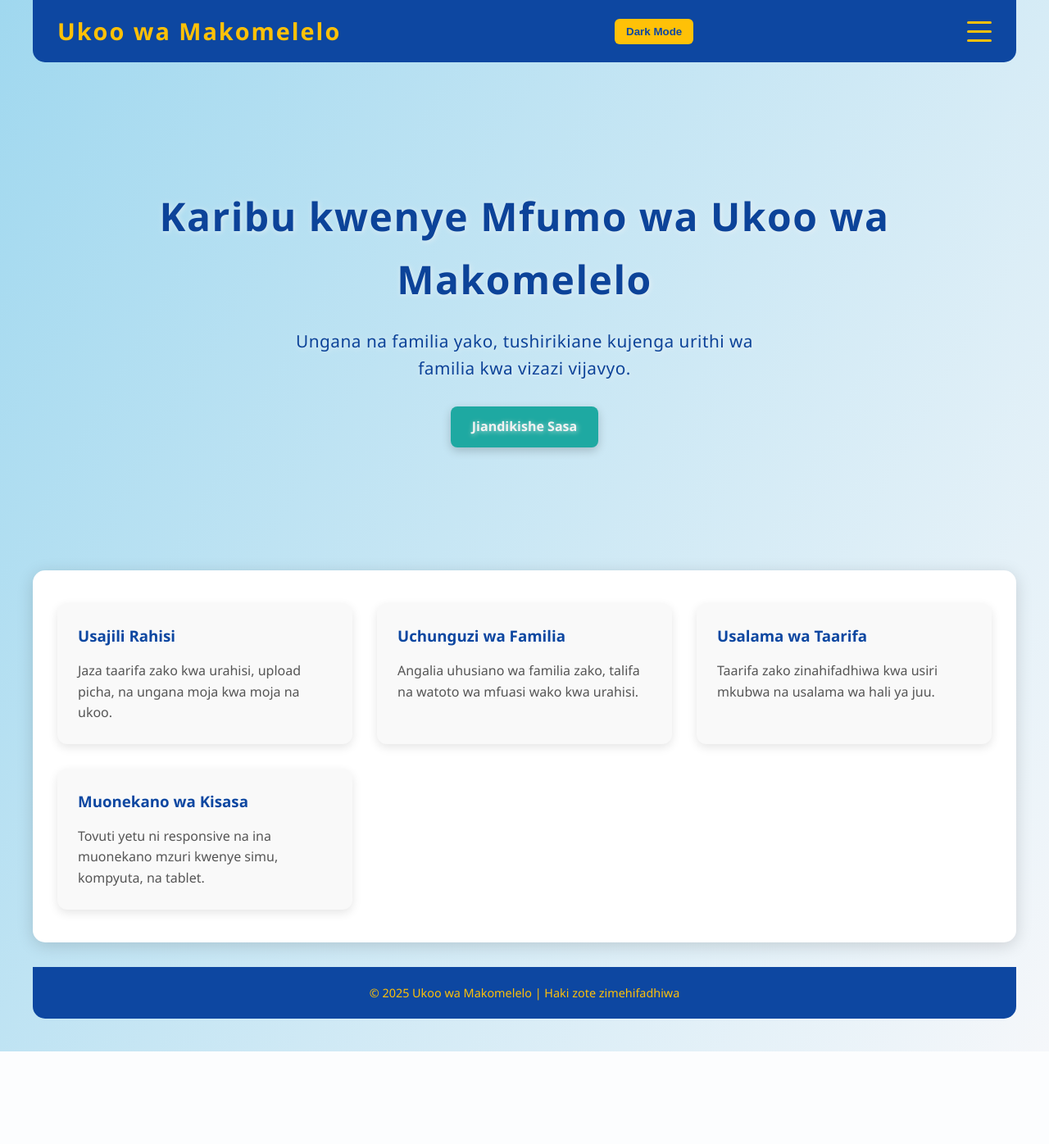
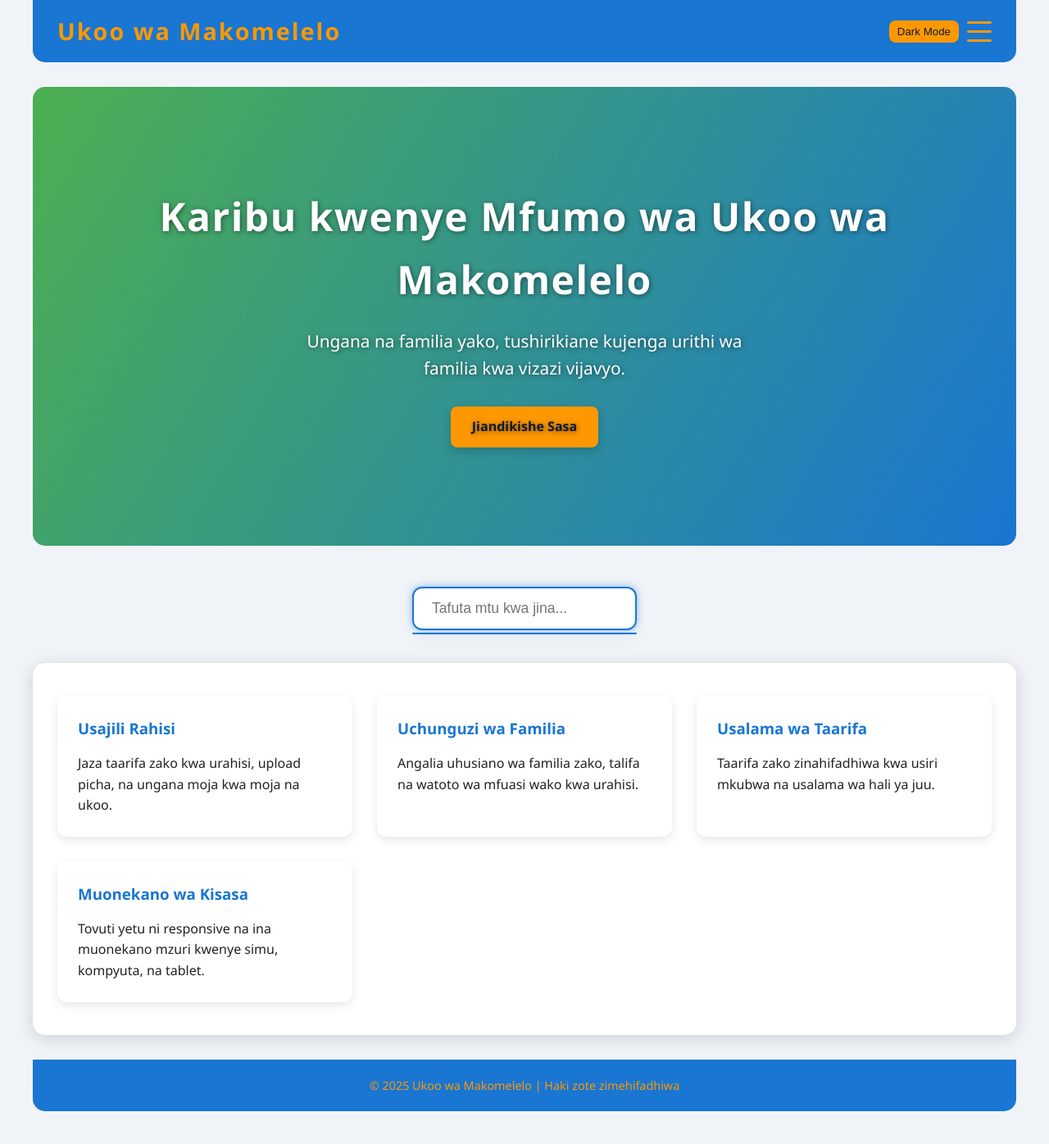
Before and after one commit to Georgemabeyo/ukoo, a PHP site: page / in a window 1280 px wide. Shown: the whole page at 82% size. Before the commit the page ends 1283 px from the top, so only its background shows below. Run offline with PHP 8.4, Linux system fonts and the light colour scheme.

Commit message:
Update index.php

```diff
--- a/index.php
+++ b/index.php
@@ -1,4 +1,6 @@
-<?php // index.php ?>
+<?php
+// index.php
+?>
 <!DOCTYPE html>
 <html lang="sw">
 <head>
@@ -7,279 +9,151 @@
 <title>Ukoo wa Makomelelo | Karibu</title>
 <style>
 /* Reset */
-* {
-    margin: 0;
-    padding: 0;
-    box-sizing: border-box;
+* { margin:0; padding:0; box-sizing:border-box; }
+
+/* Base Colors */
+:root {
+    --primary-color: #1976d2;    /* New blue */
+    --secondary-color: #ff9800;  /* orange accent */
+    --accent-color: #4caf50;     /* green */
+    --bg-color: #f0f4f8;         /* light background */
+    --text-color: #222;
+    --feature-bg: #fff;
 }
+
+/* Dark Mode */
+body.dark {
+    --bg-color: #121212;
+    --text-color: #eee;
+    --primary-color: #2196f3;
+    --secondary-color: #ffc107;
+    --accent-color: #00e676;
+    --feature-bg: #1e1e1e;
+}
+
+/* Body */
 body {
     font-family: 'Segoe UI', Tahoma, Geneva, Verdana, sans-serif;
-    background: linear-gradient(120deg, #a0d8ef 0%, #f5f7fa 100%);
-    color: #222;
-    line-height: 1.6;
-    min-height: 100vh;
-    display: flex;
-    flex-direction: column;
-    align-items: center;
-    padding: 0 15px 40px;
-    transition: background 0.3s, color 0.3s;
-}
-
-/* Dark mode */
-body.dark {
-    background: #121212;
-    color: #eee;
-}
-body.dark header,
-body.dark nav,
-body.dark footer {
-    background: #1f1f1f;
-    color: #ffc107;
-}
-body.dark .feature-box {
-    background: #1e1e1e;
-    color: #eee;
-}
-body.dark #searchInput {
-    background: #1e1e1e;
-    color: #fff;
-    border-color: #ffc107;
-}
-body.dark #searchResults {
-    background: #1f1f1f;
-    border-color: #ffc107;
-}
-body.dark #personDetails {
-    background: #1f1f1f;
-    color: #fff;
+    background-color: var(--bg-color);
+    color: var(--text-color);
+    line-height:1.6;
+    min-height:100vh;
+    display:flex;
+    flex-direction:column;
+    align-items:center;
+    padding:0 15px 40px;
+    transition: all 0.3s ease;
 }
 
 /* Header */
 header {
-    background: #0d47a1;
-    color: #ffc107;
+    background: var(--primary-color);
+    color: var(--secondary-color);
     padding: 15px 30px;
-    display: flex;
-    justify-content: space-between;
-    align-items: center;
-    width: 100%;
-    max-width: 1200px;
+    display:flex; justify-content:space-between; align-items:center;
+    width:100%; max-width:1200px;
     position: relative;
     z-index: 1000;
     border-radius: 0 0 15px 15px;
 }
-header .logo {
-    font-weight: 700;
-    font-size: 1.8rem;
-    letter-spacing: 2px;
-    user-select: none;
-}
+header .logo { font-weight:700; font-size:1.8rem; letter-spacing:2px; user-select:none; }
 
 /* Nav */
 nav {
-    position: absolute;
-    top: 100%;
-    right: 30px;
-    background: #0d47a1;
-    flex-direction: column;
-    width: 220px;
-    border-radius: 0 0 10px 10px;
-    max-height: 0;
-    overflow: hidden;
-    box-shadow: 0 8px 16px rgba(0,0,0,0.3);
-    transition: max-height 0.35s ease;
-    z-index: 1500;
+    position:absolute; top:100%; right:30px;
+    background: var(--primary-color); flex-direction:column;
+    width:220px; max-height:0; overflow:hidden;
+    border-radius:0 0 10px 10px;
+    box-shadow:0 8px 16px rgba(0,0,0,0.3);
+    transition:max-height 0.35s ease;
+    z-index:1500;
 }
-nav.open {
-    max-height: 350px;
+nav.open { max-height:350px; }
+nav a {
+    display:block; padding:12px 25px;
+    color: var(--secondary-color); font-weight:600;
+    font-size:1.1rem; text-decoration:none;
+    border-radius:0 0 0 10px; transition: background 0.3s;
 }
-nav a {
-    display: block;
-    padding: 12px 25px;
-    color: #ffc107;
-    font-weight: 600;
-    font-size: 1.1rem;
-    text-decoration: none;
-    border-radius: 0 0 0 10px;
-    transition: background-color 0.3s ease;
-}
-nav a:hover, nav a:focus {
-    background: #ffc107;
-    color: #0d47a1;
-    outline: none;
-}
+nav a:hover, nav a:focus { background: var(--secondary-color); color: var(--primary-color); outline:none; }
 
 /* Menu Toggle */
-.menu-toggle {
-    display: flex;
-    flex-direction: column;
-    cursor: pointer;
-    width: 30px;
-    height: 25px;
-    justify-content: space-between;
-    user-select: none;
-    z-index: 1600;
-}
-.menu-toggle span {
-    height: 3px;
-    width: 100%;
-    background: #ffc107;
-    border-radius: 3px;
-    transition: all 0.3s ease;
-}
-.menu-toggle.active span:nth-child(1) {
-    transform: rotate(45deg) translate(5px, 5px);
-}
-.menu-toggle.active span:nth-child(2) {
-    opacity: 0;
-}
-.menu-toggle.active span:nth-child(3) {
-    transform: rotate(-45deg) translate(6px, -6px);
-}
+.menu-toggle { display:flex; flex-direction:column; cursor:pointer; width:30px; height:25px; justify-content:space-between; user-select:none; z-index:1600; }
+.menu-toggle span { height:3px; width:100%; background: var(--secondary-color); border-radius:3px; transition:all 0.3s; }
+.menu-toggle.active span:nth-child(1) { transform: rotate(45deg) translate(5px,5px); }
+.menu-toggle.active span:nth-child(2) { opacity:0; }
+.menu-toggle.active span:nth-child(3) { transform: rotate(-45deg) translate(6px,-6px); }
 
 /* Hero */
 .hero {
-    height: 70vh;
-    width: 100%;
-    max-width: 1200px;
-    border-radius: 15px;
-    display: flex;
-    filter: brightness(0.95);
-    align-items: center;
-    justify-content: center;
-    text-align: center;
-    padding: 0 20px;
-    color: #0d47a1;
-    text-shadow: 1px 1px 6px rgba(255,255,255,0.7);
-    flex-direction: column;
-    user-select: none;
-    margin: 30px 0;
+    height:70vh; width:100%; max-width:1200px; border-radius:15px;
+    display:flex; align-items:center; justify-content:center;
+    text-align:center; padding:0 20px; flex-direction:column;
+    color:#fff; text-shadow:1px 1px 6px rgba(0,0,0,0.5);
+    margin:30px 0;
+    background: linear-gradient(120deg, var(--accent-color) 0%, var(--primary-color) 100%);
 }
-.hero h1 {
-    font-size: 3rem;
-    margin-bottom: 20px;
-    font-weight: 900;
-    letter-spacing: 1.5px;
+.hero h1 { font-size:3rem; margin-bottom:20px; font-weight:900; letter-spacing:1.5px; }
+.hero p { font-size:1.3rem; max-width:600px; margin-bottom:30px; font-weight:500; }
+
+/* Buttons */
+.btn-primary {
+    background: var(--secondary-color); color: #0d1b3a; padding:12px 26px;
+    font-size:1rem; font-weight:600; border:none; border-radius:8px;
+    cursor:pointer; text-decoration:none; transition:all 0.3s; box-shadow:0 4px 12px rgba(0,0,0,0.2);
 }
-.hero p {
-    font-size: 1.3rem;
-    max-width: 600px;
-    margin-bottom: 30px;
-    font-weight: 500;
-    letter-spacing: 0.5px;
+.btn-primary:hover, .btn-primary:focus { background:#ffb300; box-shadow:0 6px 18px rgba(0,0,0,0.25); }
+
+/* Main & Features */
+main {
+    background: var(--feature-bg); width:100%; max-width:1200px;
+    border-radius:15px; padding:40px 30px; box-shadow:0 4px 20px rgba(0,0,0,0.15);
+    flex-grow:1; margin-bottom:30px;
 }
-
-/* Button */
-.btn-primary {
-    background: #20b2aa; /* friendly teal */
-    color: #fff;
-    padding: 12px 26px;
-    font-size: 1rem;
-    font-weight: 600;
-    border: none;
-    border-radius: 8px;
-    cursor: pointer;
-    text-decoration: none;
-    transition: all 0.3s ease;
-    user-select: none;
-    box-shadow: 0 4px 12px rgba(0,0,0,0.2);
-}
-.btn-primary:hover,
-.btn-primary:focus {
-    background: #17a398; /* slightly darker */
-    outline: none;
-    box-shadow: 0 6px 18px rgba(0,0,0,0.25);
-}
-
-/* Main */
-main {
-    background: white;
-    width: 100%;
-    max-width: 1200px;
-    border-radius: 15px;
-    padding: 40px 30px;
-    box-shadow: 0 4px 20px rgba(0,0,0,0.15);
-    flex-grow: 1;
-    margin-bottom: 30px;
-}
-.features {
-    display: grid;
-    grid-template-columns: repeat(auto-fit,minmax(280px,1fr));
-    gap: 30px;
-}
-.feature-box {
-    background: #f9f9f9;
-    border-radius: 12px;
-    padding: 25px;
-    box-shadow: 0 4px 12px rgba(0,0,0,0.1);
-    transition: transform 0.3s ease;
-    user-select: none;
-}
-.feature-box:hover,
-.feature-box:focus-within {
-    transform: translateY(-8px);
-    box-shadow: 0 10px 20px rgba(0,0,0,0.15);
-}
-.feature-box h3 {
-    color: #0d47a1;
-    margin-bottom: 15px;
-    font-weight: 700;
-}
-.feature-box p {
-    color: #555;
-    font-weight: 500;
-    font-size: 1rem;
-}
+.features { display:grid; grid-template-columns:repeat(auto-fit,minmax(280px,1fr)); gap:30px; }
+.feature-box { background: var(--feature-bg); border-radius:12px; padding:25px; box-shadow:0 4px 12px rgba(0,0,0,0.1); transition: transform 0.3s; }
+.feature-box:hover, .feature-box:focus-within { transform:translateY(-8px); box-shadow:0 10px 20px rgba(0,0,0,0.15); }
+.feature-box h3 { color: var(--primary-color); margin-bottom:15px; font-weight:700; }
+.feature-box p { color: var(--text-color); font-weight:500; font-size:1rem; }
 
 /* Footer */
-footer {
-    background: #0d47a1;
-    color: #ffc107;
-    text-align: center;
-    padding: 20px 10px;
-    font-size: 0.9rem;
-    border-radius: 0 0 15px 15px;
-    width: 100%;
-    max-width: 1200px;
-    user-select: none;
+footer { background: var(--primary-color); color: var(--secondary-color); text-align:center;
+         padding:20px 10px; font-size:0.9rem; border-radius:0 0 15px 15px; width:100%; max-width:1200px; }
+
+/* Search bar */
+.search-container { max-width:600px; margin:20px auto 40px; position:relative; }
+#searchInput {
+    width:100%; padding:14px 22px; font-size:1.1rem;
+    border-radius:12px; border:2px solid var(--primary-color); outline:none;
+    box-shadow:0 0 10px rgba(25,118,210,0.5); transition: border-color 0.3s, box-shadow 0.3s;
 }
+#searchInput:focus { border-color: var(--secondary-color); box-shadow:0 0 14px var(--secondary-color); }
+#searchResults { position:absolute; top:56px; width:100%; background: var(--feature-bg);
+    border:2px solid var(--primary-color); border-top:none; max-height:300px; overflow-y:auto;
+    border-radius:0 0 12px 12px; box-shadow:0 6px 16px rgba(0,0,0,0.15); z-index:2000; }
+#searchResults div.result-item { padding:12px 18px; cursor:pointer; border-bottom:1px solid #eee; font-weight:600; color: var(--primary-color); transition: background 0.25s, color 0.25s; }
+#searchResults div.result-item:hover, #searchResults div.result-item[aria-selected="true"] { background: var(--secondary-color); color: var(--primary-color); outline:none; }
 
-/* Toggle Dark Mode Button */
-#darkModeToggle {
-    background: #ffc107;
-    color: #0d47a1;
-    border: none;
-    padding: 8px 14px;
-    border-radius: 6px;
-    cursor: pointer;
-    font-weight: 600;
-    transition: all 0.3s ease;
-}
-#darkModeToggle:hover {
-    background: #ffb300;
-}
+#personDetails { max-width:600px; margin:20px auto; background: var(--feature-bg); padding:25px; border-radius:12px;
+    box-shadow:0 4px 14px rgba(0,0,0,0.1); display:none; }
+#personDetails img { float:left; width:130px; height:130px; border-radius:50%; object-fit:cover; margin-right:25px; border:4px solid var(--primary-color); box-shadow:0 0 10px var(--primary-color); }
+#personDetails h2 { margin-bottom:12px; color: var(--primary-color); font-family:'Segoe UI Black', sans-serif; font-size:2rem; }
+#personDetails p { font-size:1.1rem; color: var(--text-color); line-height:1.6; font-weight:600; }
+#personDetails::after { content:""; display:table; clear:both; }
 
 /* Responsive nav */
-@media(max-width: 768px) {
-    nav a { font-size: 1.2rem; }
-}
-@media(max-width: 600px) {
-    header { padding: 15px 20px; }
-    .hero { margin: 20px 0; height: 50vh; }
-    .hero h1 { font-size: 2.2rem; }
-    .hero p { font-size: 1.1rem; }
-}
+@media(max-width:768px){ nav a{ font-size:1.2rem; } }
+@media(max-width:600px){ header{ padding:15px 20px;} .hero{margin:20px 0;height:50vh;} .hero h1{ font-size:2.2rem;} .hero p{ font-size:1.1rem;} }
+
 </style>
 </head>
 <body>
 
 <header>
     <div class="logo" aria-label="Ukoo wa Makomelelo">Ukoo wa Makomelelo</div>
-    <button id="darkModeToggle" aria-label="Toggle dark mode">Dark Mode</button>
-    <div class="menu-toggle" id="menu-toggle" aria-label="Toggle navigation" role="button" tabindex="0">
-        <span></span>
-        <span></span>
-        <span></span>
+    <div style="display:flex; gap:10px; align-items:center;">
+        <button id="darkModeToggle" style="padding:6px 10px; border-radius:8px; border:none; background:var(--secondary-color); color:#0d1b3a; cursor:pointer;">Dark Mode</button>
+        <div class="menu-toggle" id="menu-toggle" aria-label="Toggle navigation" role="button" tabindex="0"><span></span><span></span><span></span></div>
     </div>
     <nav id="nav-menu" role="navigation" aria-label="Main navigation" aria-hidden="true">
         <a href="index.php">Nyumbani</a>
@@ -296,57 +170,74 @@ footer {
     <a href="registration.php" class="btn-primary" role="button" aria-label="Jiandikishe Sasa">Jiandikishe Sasa</a>
 </section>
 
+<div class="search-container" role="search" aria-label="Tafuta mtu kwa jina">
+    <input type="text" id="searchInput" placeholder="Tafuta mtu kwa jina..." autocomplete="off" aria-autocomplete="list" aria-controls="searchResults" aria-haspopup="listbox" aria-expanded="false"/>
+    <div id="searchResults" role="listbox" tabindex="-1" aria-label="Matokeo ya utaftaji"></div>
+</div>
+
+<div id="personDetails" aria-live="polite" aria-atomic="true"></div>
+
 <main>
     <section class="features" aria-label="Sehemu za huduma kuu">
-        <div class="feature-box" tabindex="0">
-            <h3>Usajili Rahisi</h3>
-            <p>Jaza taarifa zako kwa urahisi, upload picha, na ungana moja kwa moja na ukoo.</p>
-        </div>
-        <div class="feature-box" tabindex="0">
-            <h3>Uchunguzi wa Familia</h3>
-            <p>Angalia uhusiano wa familia zako, talifa na watoto wa mfuasi wako kwa urahisi.</p>
-        </div>
-        <div class="feature-box" tabindex="0">
-            <h3>Usalama wa Taarifa</h3>
-            <p>Taarifa zako zinahifadhiwa kwa usiri mkubwa na usalama wa hali ya juu.</p>
-        </div>
-        <div class="feature-box" tabindex="0">
-            <h3>Muonekano wa Kisasa</h3>
-            <p>Tovuti yetu ni responsive na ina muonekano mzuri kwenye simu, kompyuta, na tablet.</p>
-        </div>
+        <div class="feature-box" tabindex="0"><h3>Usajili Rahisi</h3><p>Jaza taarifa zako kwa urahisi, upload picha, na ungana moja kwa moja na ukoo.</p></div>
+        <div class="feature-box" tabindex="0"><h3>Uchunguzi wa Familia</h3><p>Angalia uhusiano wa familia zako, talifa na watoto wa mfuasi wako kwa urahisi.</p></div>
+        <div class="feature-box" tabindex="0"><h3>Usalama wa Taarifa</h3><p>Taarifa zako zinahifadhiwa kwa usiri mkubwa na usalama wa hali ya juu.</p></div>
+        <div class="feature-box" tabindex="0"><h3>Muonekano wa Kisasa</h3><p>Tovuti yetu ni responsive na ina muonekano mzuri kwenye simu, kompyuta, na tablet.</p></div>
     </section>
 </main>
 
-<footer>
-    &copy; 2025 Ukoo wa Makomelelo | Haki zote zimehifadhiwa
-</footer>
+<footer>&copy; 2025 Ukoo wa Makomelelo | Haki zote zimehifadhiwa</footer>
 
 <script>
-// Toggle Nav
+// Menu toggle
 const menuToggle = document.getElementById('menu-toggle');
 const navMenu = document.getElementById('nav-menu');
 menuToggle.addEventListener('click', () => {
     navMenu.classList.toggle('open');
     menuToggle.classList.toggle('active');
-    if(navMenu.classList.contains('open')){
-        navMenu.setAttribute('aria-hidden', 'false');
-    } else {
-        navMenu.setAttribute('aria-hidden', 'true');
-    }
+    navMenu.setAttribute('aria-hidden', navMenu.classList.contains('open') ? 'false':'true');
 });
-menuToggle.addEventListener('keydown', (e) => {
-    if (e.key === 'Enter' || e.key === ' ') {
-        e.preventDefault();
-        menuToggle.click();
-    }
+menuToggle.addEventListener('keydown', e => { if(e.key==='Enter'||e.key===' '){ e.preventDefault(); menuToggle.click(); }});
+
+// Dark mode
+const darkBtn = document.getElementById('darkModeToggle');
+darkBtn.addEventListener('click', () => {
+    document.body.classList.toggle('dark');
+    darkBtn.textContent = document.body.classList.contains('dark') ? 'Light Mode':'Dark Mode';
+    localStorage.setItem('darkMode', document.body.classList.contains('dark'));
+});
+if(localStorage.getItem('darkMode')==='true'){ document.body.classList.add('dark'); darkBtn.textContent='Light Mode'; }
+
+// Search code remains same
+const searchInput = document.getElementById('searchInput');
+const searchResults = document.getElementById('searchResults');
+const personDetails = document.getElementById('personDetails');
+let results=[],selectedIndex=-1;
+
+function clearResults(){ searchResults.innerHTML=''; searchResults.setAttribute('aria-expanded','false'); selectedIndex=-1; searchInput.removeAttribute('aria-activedescendant'); }
+function highlightResult(index){ const items=searchResults.querySelectorAll('.result-item'); items.forEach((item,i)=>{ if(i===index){ item.setAttribute('aria-selected','true'); item.scrollIntoView({block:'nearest'}); searchInput.setAttribute('aria-activedescendant',item.id); } else { item.removeAttribute('aria-selected'); }}); }
+function showPersonDetails(person){ personDetails.style.display='block'; personDetails.innerHTML=`<img src="${person.photo_url?person.photo_url:'default-avatar.png'}" alt="Picha ya ${person.full_name}" /><h2>${person.full_name}</h2><p><strong>Umri:</strong> ${person.age||'Haijulikani'}</p><p><strong>Mkoa:</strong> ${person.region||'Haijulikani'}</p><p><strong>Kijiji/Mji:</strong> ${person.village||'Haijulikani'}</p><p><strong>Simu:</strong> ${person.phone||'Haijulikani'}</p><p><strong>Barua pepe:</strong> ${person.email||'Haijulikani'}</p><p><strong>Hali ya ndoa:</strong> ${person.marital_status||'Haijulikani'}</p><p><strong>Watoto:</strong> ${person.children||'Haijulikani'}</p>`; }
+
+searchInput.addEventListener('input',()=>{
+    const query=searchInput.value.trim();
+    personDetails.style.display='none';
+    clearResults();
+    if(query.length<2) return;
+    fetch('search.php?q='+encodeURIComponent(query))
+        .then(res=>res.json())
+        .then(data=>{ results=data; if(results.length===0){ searchResults.innerHTML='<div class="result-item" role="option">Hakuna mtu aliye patikana</div>'; searchResults.setAttribute('aria-expanded','true'); return; } searchResults.innerHTML=''; results.forEach((person,i)=>{ const div=document.createElement('div'); div.classList.add('result-item'); div.id='result-'+i; div.setAttribute('role','option'); div.textContent=person.full_name; div.dataset.index=i; div.tabIndex=-1; div.addEventListener('click',()=>{ showPersonDetails(person); clearResults(); searchInput.value=person.full_name; searchInput.focus(); }); searchResults.appendChild(div); }); searchResults.setAttribute('aria-expanded','true'); selectedIndex=-1; })
+        .catch(()=>{ searchResults.innerHTML='<div class="result-item" role="option">Tatizo la mtandao. Jaribu tena.</div>'; searchResults.setAttribute('aria-expanded','true'); });
 });
 
-// Dark mode toggle
-const darkToggle = document.getElementById('darkModeToggle');
-darkToggle.addEventListener('click', () => {
-    document.body.classList.toggle('dark');
-    darkToggle.textContent = document.body.classList.contains('dark') ? 'Light Mode' : 'Dark Mode';
+searchInput.addEventListener('keydown',e=>{
+    const items=searchResults.querySelectorAll('.result-item'); if(items.length===0) return;
+    if(e.key==='ArrowDown'){ e.preventDefault(); selectedIndex=(selectedIndex+1)%items.length; highlightResult(selectedIndex); }
+    else if(e.key==='ArrowUp'){ e.preventDefault(); selectedIndex=(selectedIndex-1+items.length)%items.length; highlightResult(selectedIndex); }
+    else if(e.key==='Enter'){ e.preventDefault(); if(selectedIndex>=0 && selectedIndex<results.length){ showPersonDetails(results[selectedIndex]); clearResults(); } }
+    else if(e.key==='Escape'){ clearResults(); }
 });
+document.addEventListener('click',e=>{ if(!searchResults.contains(e.target)&&e.target!==searchInput){ clearResults(); }});
 </script>
+
 </body>
 </html>
```
